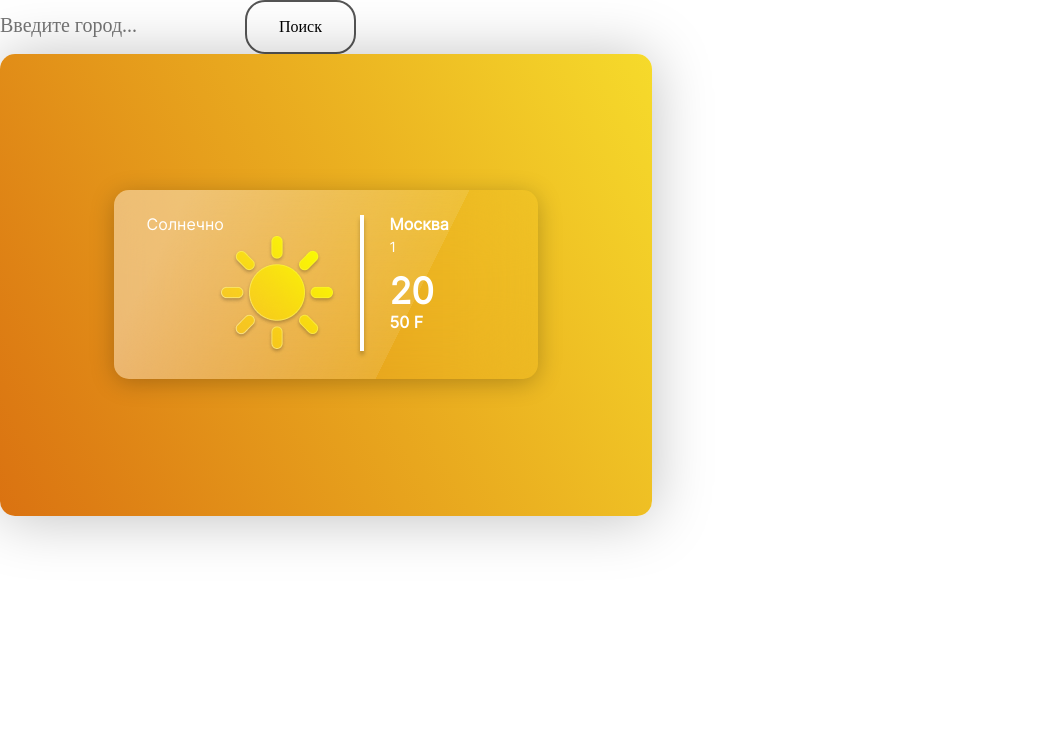
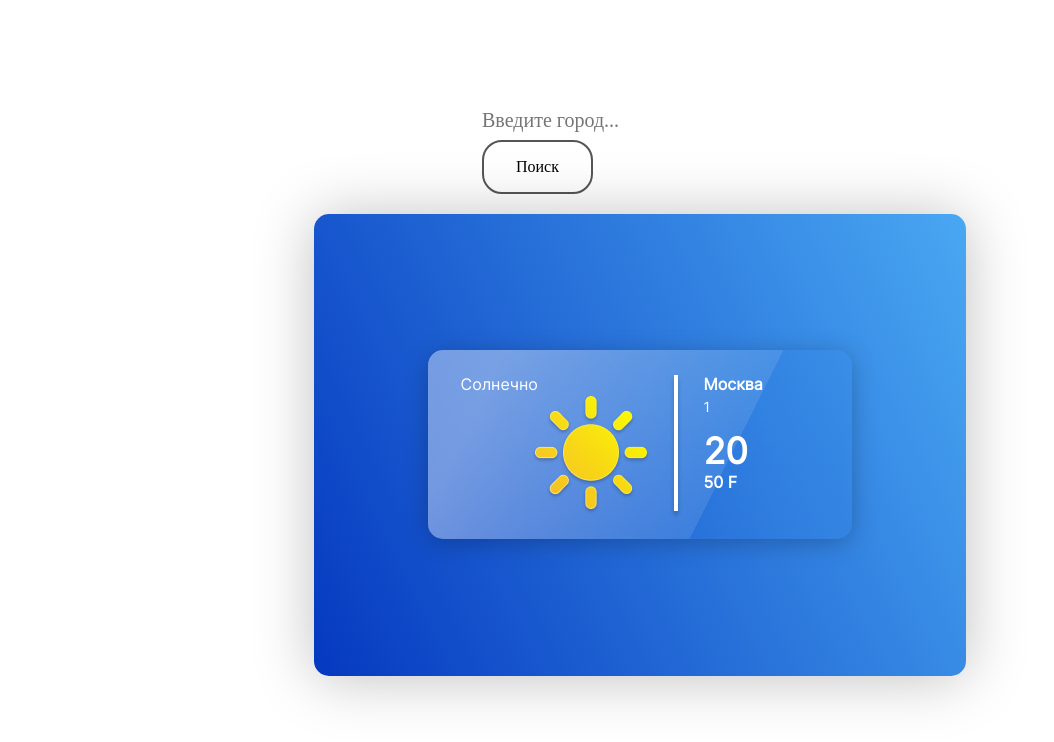
Before and after one commit to Bach1685/weatherApp, a Vue app: page / in a window 1280 px wide. Shown: the top 742 px of the page, without its empty margins (0-1054 px from the left). Built offline with nearby package versions, Linux system fonts and the light colour scheme.

Commit message:
верстка

```diff
--- a/src/App.vue
+++ b/src/App.vue
@@ -1,6 +1,6 @@
 <template>
   <div class="main">
-    <search-form class="center"></search-form>
+    <search-form class="search-form"></search-form>
     <weather-card :weatherApp="weatherApp"></weather-card>
   </div>
 </template>
@@ -8,13 +8,13 @@
 <script lang="ts">
 import { WeatherApp } from "./businessLogic/WeatherApp";
 import { defineComponent } from "vue";
+import SearchForm from "./components/SearchForm.vue";
 import WeatherCard from "./components/WeatherCard.vue";
-import SearchForm from "./components/SearchForm.vue";
 
 export default defineComponent({
   components: {
+    SearchForm,
     WeatherCard,
-    SearchForm,
   },
   data() {
     return {
@@ -123,6 +123,11 @@ h6 {
 /* -------- */
 
 .main {
-  margin: auto;
+  margin: 100px auto;
+  max-width: 652px;
+}
+
+.search-form {
+  margin: 20px auto;
 }
 </style>
--- a/src/components/SearchForm.vue
+++ b/src/components/SearchForm.vue
@@ -1,5 +1,5 @@
 <template>
-  <form @submit.prevent>
+  <form class="form" @submit.prevent>
     <input class="input" v-model="query" placeholder="Введите город..." />
     <button class="btn" @click="find">Поиск</button>
   </form>
@@ -46,4 +46,7 @@ export default defineComponent({
   background-color: #555555;
   color: white;
 }
+.form {
+  max-width: 316px;
+}
 </style>
--- a/src/components/WeatherCard.vue
+++ b/src/components/WeatherCard.vue
@@ -1,5 +1,5 @@
 <template>
-  <section class="card main__card card_sunny">
+  <section class="card main__card card_rainy">
     <div class="card__inner-card">
       <div class="content card__content">
         <div class="weather">
```
